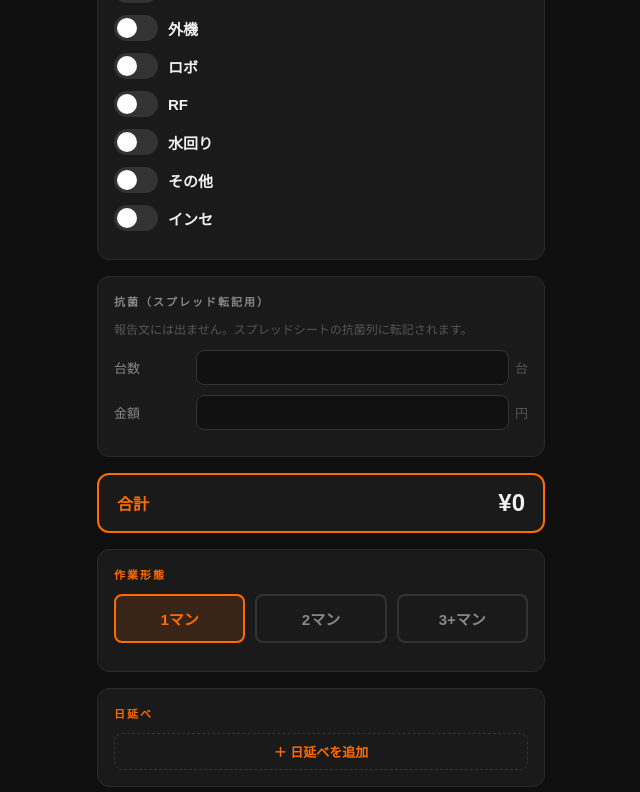
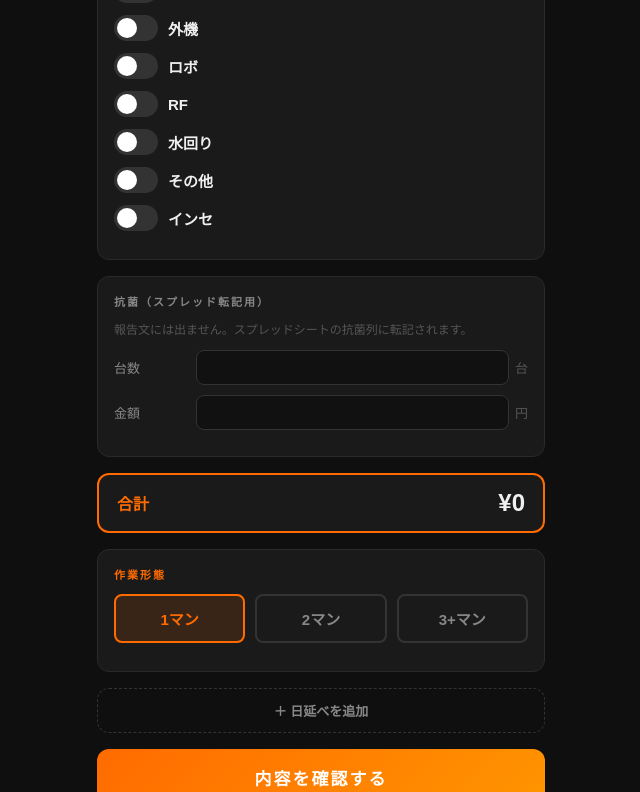
Before and after one commit to sho08riku112509-sketch/report-app, a React (Vite) app: page / in a window 1280 px wide. Shown: the part 686-1478 px from the top of the page, without its empty margins (319-959 px from the left). Built offline with nearby package versions, Linux system fonts and the light colour scheme.

Commit message:
日延べ欄を必要な人だけ表示に変更
- 初期状態は「＋ 日延べを追加」ボタンのみ
- タップで入力欄が出現、全削除でボタンに戻る

Co-Authored-By: Claude Opus 4.6 <noreply@anthropic.com>

```diff
--- a/src/App.jsx
+++ b/src/App.jsx
@@ -1121,8 +1121,9 @@ function res(obj) {
             </Section>
 
             {/* ③ 日延べ */}
+            {(form.hinobe || []).length > 0 ? (
               <Section title="日延べ" t={t}>
-              {(form.hinobe || []).map((h, i) => (
+                {form.hinobe.map((h, i) => (
                   <div key={i} style={{ display: "flex", alignItems: "center", gap: 6, marginBottom: 8 }}>
                     <input
                       type="text"
@@ -1151,7 +1152,7 @@ function res(obj) {
                   </div>
                 ))}
                 <button
-                onClick={() => setForm(f => ({ ...f, hinobe: [...(f.hinobe || []), { text: "" }] }))}
+                  onClick={() => setForm(f => ({ ...f, hinobe: [...f.hinobe, { text: "" }] }))}
                   style={{
                     background: "transparent", border: `1px dashed ${t.inputBorder}`,
                     borderRadius: 8, color: t.accent, fontSize: 13, fontWeight: 600,
@@ -1161,6 +1162,19 @@ function res(obj) {
                   ＋ 日延べを追加
                 </button>
               </Section>
+            ) : (
+              <button
+                onClick={() => setForm(f => ({ ...f, hinobe: [{ text: "" }] }))}
+                style={{
+                  width: "100%", padding: "12px 0",
+                  background: "transparent", border: `1px dashed ${t.inputBorder}`,
+                  borderRadius: 12, color: t.textSub, fontSize: 13, fontWeight: 600,
+                  cursor: "pointer",
+                }}
+              >
+                ＋ 日延べを追加
+              </button>
+            )}
 
             {/* ⑪ 送信ボタン → 確認画面へ */}
             <button
```
Lines whose indentation alone changed are shown as unchanged.
